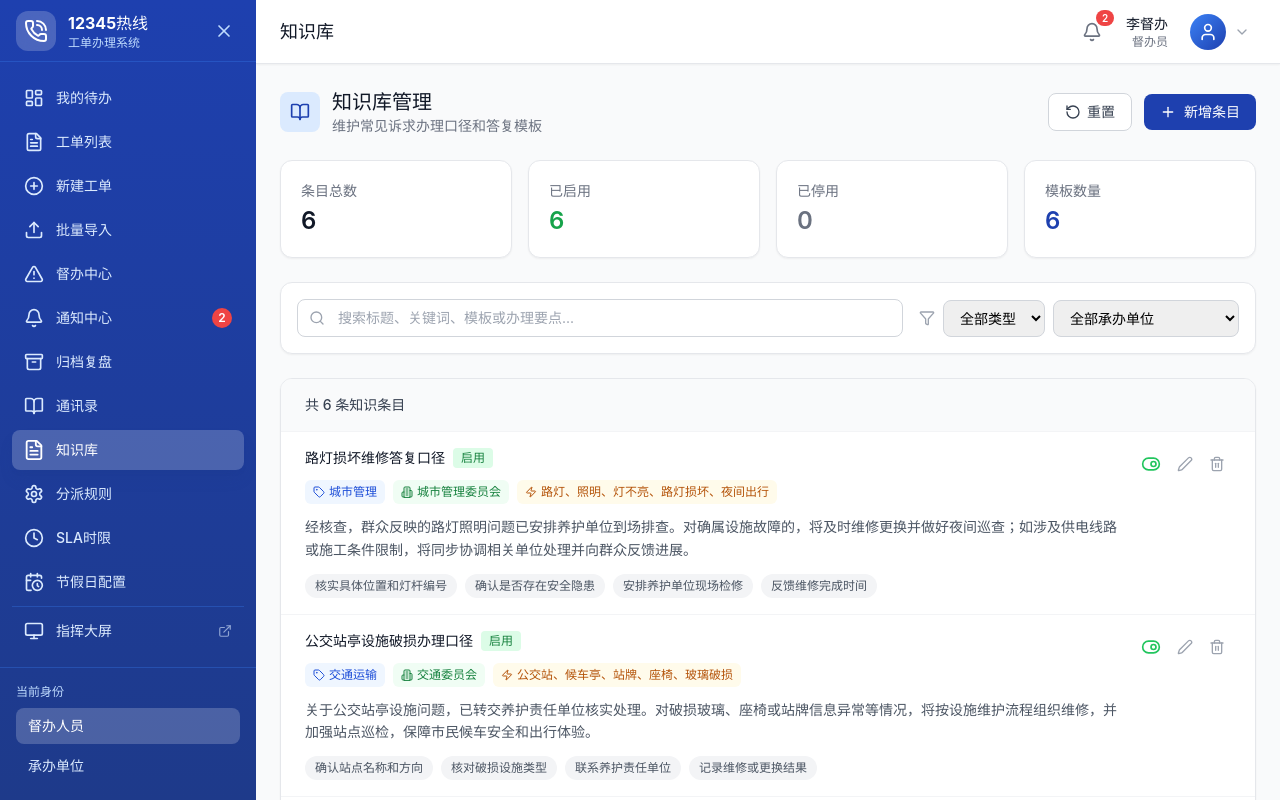
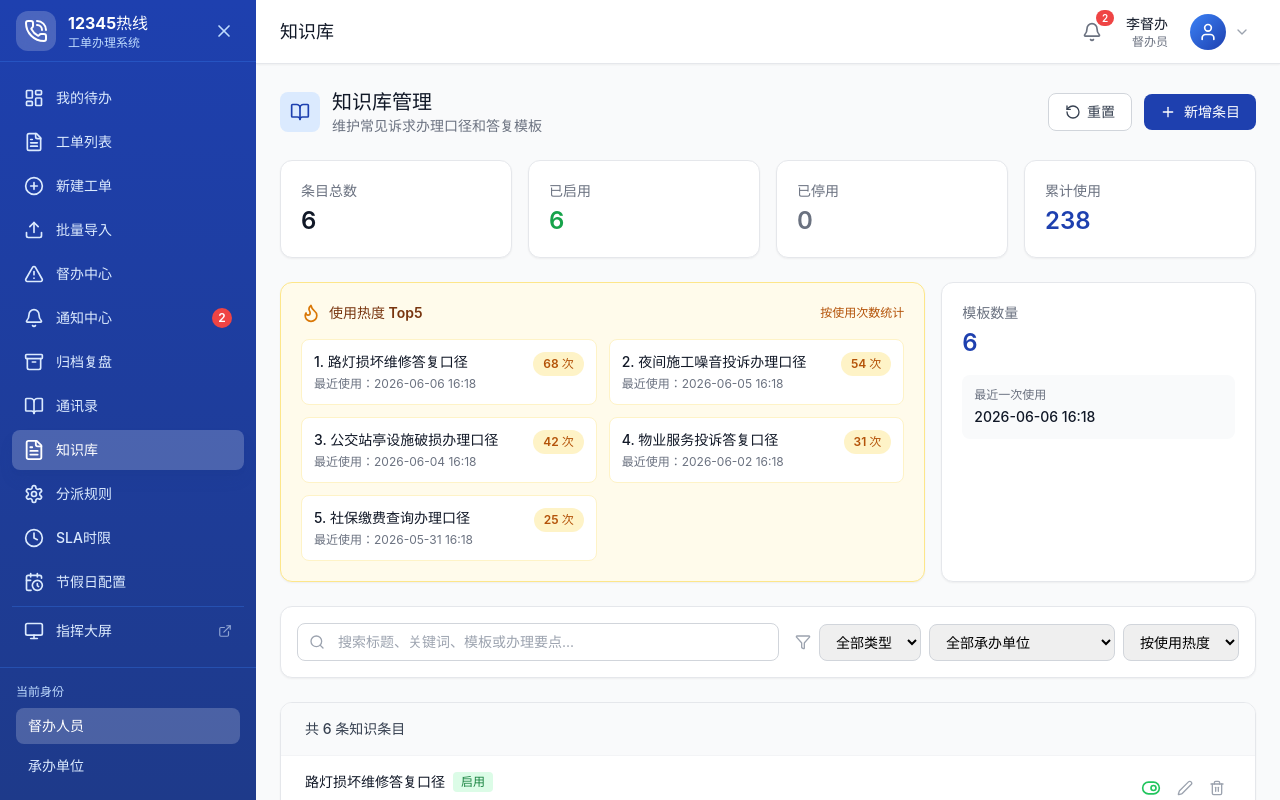
Before and after one commit to aliAjax/yfyy-47-4299881, a React (Vite) app: page /knowledge-base in a window 1280 px wide. Built offline with nearby package versions, Linux system fonts and the light colour scheme.

Commit message:
.2552414705564364:63b9a336ee6fac201eb2e6a00f2c4a6c_6a26cd3e8d9f944d0f933e79.6a277e3ece6f84e80096ea33.6a277e3e51bdff70254e42c3:Trae CN.T(2026/6/9 10:45:18)

```diff
--- a/src/data/mockData.ts
+++ b/src/data/mockData.ts
@@ -608,9 +608,14 @@ function createMockKnowledgeEntry(
   handlerUnit: HandlerUnit,
   replyTemplate: string,
   handlingPoints: string[],
-  enabled: boolean = true
+  enabled: boolean = true,
+  useCount: number = 0,
+  lastUsedDaysAgo?: number
 ): KnowledgeBaseEntry {
   const nowStr = formatDateTime(new Date());
+  const lastUsedTime = typeof lastUsedDaysAgo === 'number'
+    ? formatDateTime(addDays(new Date(), -lastUsedDaysAgo))
+    : undefined;
   return {
     id: generateId(),
     title,
@@ -619,6 +624,8 @@ function createMockKnowledgeEntry(
     handlerUnit,
     replyTemplate,
     handlingPoints,
+    useCount,
+    lastUsedTime,
     enabled,
     createTime: nowStr,
     updateTime: nowStr,
@@ -632,7 +639,10 @@ export const mockKnowledgeBaseEntries: KnowledgeBaseEntry[] = [
     ['路灯', '照明', '灯不亮', '路灯损坏', '夜间出行'],
     '城市管理委员会',
     '经核查，群众反映的路灯照明问题已安排养护单位到场排查。对确属设施故障的，将及时维修更换并做好夜间巡查；如涉及供电线路或施工条件限制，将同步协调相关单位处理并向群众反馈进展。',
-    ['核实具体位置和灯杆编号', '确认是否存在安全隐患', '安排养护单位现场检修', '反馈维修完成时间']
+    ['核实具体位置和灯杆编号', '确认是否存在安全隐患', '安排养护单位现场检修', '反馈维修完成时间'],
+    true,
+    68,
+    1
   ),
   createMockKnowledgeEntry(
     '公交站亭设施破损办理口径',
@@ -640,7 +650,10 @@ export const mockKnowledgeBaseEntries: KnowledgeBaseEntry[] = [
     ['公交站', '候车亭', '站牌', '座椅', '玻璃破损'],
     '交通委员会',
     '关于公交站亭设施问题，已转交养护责任单位核实处理。对破损玻璃、座椅或站牌信息异常等情况，将按设施维护流程组织维修，并加强站点巡检，保障市民候车安全和出行体验。',
-    ['确认站点名称和方向', '核对破损设施类型', '联系养护责任单位', '记录维修或更换结果']
+    ['确认站点名称和方向', '核对破损设施类型', '联系养护责任单位', '记录维修或更换结果'],
+    true,
+    42,
+    3
   ),
   createMockKnowledgeEntry(
     '物业服务投诉答复口径',
@@ -648,7 +661,10 @@ export const mockKnowledgeBaseEntries: KnowledgeBaseEntry[] = [
     ['物业', '电梯', '楼道卫生', '物业服务', '小区管理'],
     '住房和城乡建设委员会',
     '已将群众反映的物业服务问题转属地住建部门核查。将督促物业服务企业按照合同约定履行保洁、维修和秩序维护职责；对整改不到位的，依法依规纳入行业监管并跟踪整改情况。',
-    ['核实小区名称和物业公司', '区分公共区域保洁或设施维修问题', '督促物业限期整改', '保留整改前后材料']
+    ['核实小区名称和物业公司', '区分公共区域保洁或设施维修问题', '督促物业限期整改', '保留整改前后材料'],
+    true,
+    31,
+    5
   ),
   createMockKnowledgeEntry(
     '社保缴费查询办理口径',
@@ -656,7 +672,10 @@ export const mockKnowledgeBaseEntries: KnowledgeBaseEntry[] = [
     ['社保', '缴费', '查询不到', '记录', '社保电话'],
     '人力资源和社会保障局',
     '针对社保缴费记录查询问题，已转社保经办机构核实参保缴费信息。工作人员将根据群众提供的身份信息、缴费时间和参保单位进行核对，并通过电话或线上渠道反馈查询结果及后续办理方式。',
-    ['核实参保人基础信息', '确认缴费月份和参保单位', '排查系统同步或单位申报情况', '告知查询渠道和办理材料']
+    ['核实参保人基础信息', '确认缴费月份和参保单位', '排查系统同步或单位申报情况', '告知查询渠道和办理材料'],
+    true,
+    25,
+    7
   ),
   createMockKnowledgeEntry(
     '夜间施工噪音投诉办理口径',
@@ -664,7 +683,10 @@ export const mockKnowledgeBaseEntries: KnowledgeBaseEntry[] = [
     ['噪音', '噪声', '夜间施工', '扰民', '工地'],
     '生态环境局',
     '群众反映的夜间施工噪声问题已转生态环境执法部门核查。将结合施工许可、作业时段和现场噪声情况进行检查，对违规施工扰民行为依法处置，并督促施工单位优化作业安排。',
-    ['核实噪声发生时间和地点', '检查夜间施工许可情况', '开展现场或联合执法检查', '反馈处置措施和整改要求']
+    ['核实噪声发生时间和地点', '检查夜间施工许可情况', '开展现场或联合执法检查', '反馈处置措施和整改要求'],
+    true,
+    54,
+    2
   ),
   createMockKnowledgeEntry(
     '食品安全投诉答复口径',
@@ -672,7 +694,10 @@ export const mockKnowledgeBaseEntries: KnowledgeBaseEntry[] = [
     ['食品安全', '餐厅', '卫生', '变质', '过期'],
     '市场监督管理局',
     '已将食品安全相关问题转市场监管部门办理。执法人员将对被反映经营主体开展现场检查，重点核查食品原料、加工环境、票证留存和从业人员管理情况；发现违法违规行为的，将依法处理并反馈结果。',
-    ['核实经营主体名称和地址', '保留消费凭证或问题照片', '检查食品安全管理制度', '依法反馈检查处理结果']
+    ['核实经营主体名称和地址', '保留消费凭证或问题照片', '检查食品安全管理制度', '依法反馈检查处理结果'],
+    true,
+    18,
+    12
   ),
 ];
 
--- a/src/pages/KnowledgeBase.tsx
+++ b/src/pages/KnowledgeBase.tsx
@@ -5,11 +5,13 @@ import {
   Building2,
   Edit2,
   Filter,
+  Flame,
   Plus,
   RotateCcw,
   Save,
   Search,
   Tag,
+  TrendingUp,
   ToggleLeft,
   ToggleRight,
   Trash2,
@@ -19,6 +21,8 @@ import {
 import { useKnowledgeBaseStore } from '@/store/useKnowledgeBaseStore';
 import { CATEGORIES, HANDLER_UNITS, HandlerUnit, TicketCategory } from '@/types';
 import { clsx } from 'clsx';
+
+type KnowledgeSortMode = 'updated' | 'useCount' | 'lastUsed';
 
 interface KnowledgeFormData {
   title: string;
@@ -44,12 +48,21 @@ function splitList(value: string) {
   return value.split(/[，,、\n]+/).map(item => item.trim()).filter(Boolean);
 }
 
+function getTimeValue(value?: string) {
+  return value ? new Date(value).getTime() : 0;
+}
+
+function formatLastUsed(value?: string) {
+  return value || '未使用';
+}
+
 export default function KnowledgeBase() {
   const { entries, addEntry, updateEntry, deleteEntry, toggleEntry, resetEntries } = useKnowledgeBaseStore();
 
   const [searchText, setSearchText] = useState('');
   const [filterCategory, setFilterCategory] = useState<TicketCategory | ''>('');
   const [filterUnit, setFilterUnit] = useState<HandlerUnit | ''>('');
+  const [sortMode, setSortMode] = useState<KnowledgeSortMode>('useCount');
   const [showModal, setShowModal] = useState(false);
   const [editingId, setEditingId] = useState<string | null>(null);
   const [formData, setFormData] = useState<KnowledgeFormData>(initialFormData);
@@ -69,15 +82,41 @@ export default function KnowledgeBase() {
       if (filterCategory && entry.category !== filterCategory) return false;
       if (filterUnit && entry.handlerUnit !== filterUnit) return false;
       return true;
-    }).sort((a, b) => Number(b.enabled) - Number(a.enabled) || new Date(b.updateTime).getTime() - new Date(a.updateTime).getTime());
-  }, [entries, filterCategory, filterUnit, searchText]);
+    }).sort((a, b) => {
+      const enabledSort = Number(b.enabled) - Number(a.enabled);
+      if (enabledSort !== 0) return enabledSort;
 
-  const stats = useMemo(() => ({
-    total: entries.length,
-    enabled: entries.filter(entry => entry.enabled).length,
-    disabled: entries.filter(entry => !entry.enabled).length,
-    templates: entries.filter(entry => entry.replyTemplate.trim()).length,
-  }), [entries]);
+      if (sortMode === 'useCount') {
+        return (b.useCount ?? 0) - (a.useCount ?? 0) || getTimeValue(b.lastUsedTime) - getTimeValue(a.lastUsedTime);
+      }
+      if (sortMode === 'lastUsed') {
+        return getTimeValue(b.lastUsedTime) - getTimeValue(a.lastUsedTime) || (b.useCount ?? 0) - (a.useCount ?? 0);
+      }
+      return new Date(b.updateTime).getTime() - new Date(a.updateTime).getTime();
+    });
+  }, [entries, filterCategory, filterUnit, searchText, sortMode]);
+
+  const hotEntries = useMemo(
+    () => [...entries]
+      .filter(entry => (entry.useCount ?? 0) > 0)
+      .sort((a, b) => (b.useCount ?? 0) - (a.useCount ?? 0) || getTimeValue(b.lastUsedTime) - getTimeValue(a.lastUsedTime))
+      .slice(0, 5),
+    [entries]
+  );
+
+  const stats = useMemo(() => {
+    const totalUseCount = entries.reduce((sum, entry) => sum + (entry.useCount ?? 0), 0);
+    const recentlyUsedEntry = [...entries].sort((a, b) => getTimeValue(b.lastUsedTime) - getTimeValue(a.lastUsedTime))[0];
+
+    return {
+      total: entries.length,
+      enabled: entries.filter(entry => entry.enabled).length,
+      disabled: entries.filter(entry => !entry.enabled).length,
+      templates: entries.filter(entry => entry.replyTemplate.trim()).length,
+      totalUseCount,
+      recentlyUsedTime: recentlyUsedEntry?.lastUsedTime,
+    };
+  }, [entries]);
 
   const handleOpenAdd = () => {
     setEditingId(null);
@@ -188,8 +227,51 @@ export default function KnowledgeBase() {
           <p className="mt-1 text-2xl font-semibold text-gray-500">{stats.disabled}</p>
         </div>
         <div className="rounded-xl border border-gray-200 bg-white p-5 shadow-sm">
+          <p className="text-sm text-gray-500">累计使用</p>
+          <p className="mt-1 text-2xl font-semibold text-primary-600">{stats.totalUseCount}</p>
+        </div>
+      </div>
+
+      <div className="grid grid-cols-1 gap-4 lg:grid-cols-3">
+        <div className="rounded-xl border border-amber-200 bg-amber-50 p-5 shadow-sm lg:col-span-2">
+          <div className="mb-4 flex items-center justify-between">
+            <div className="flex items-center gap-2">
+              <Flame className="h-5 w-5 text-amber-600" />
+              <h3 className="text-sm font-semibold text-amber-900">使用热度 Top5</h3>
+            </div>
+            <span className="text-xs text-amber-700">按使用次数统计</span>
+          </div>
+          {hotEntries.length === 0 ? (
+            <p className="rounded-lg border border-dashed border-amber-200 bg-white/60 py-6 text-center text-sm text-amber-700">
+              暂无模板使用记录
+            </p>
+          ) : (
+            <div className="grid grid-cols-1 gap-3 md:grid-cols-2">
+              {hotEntries.map((entry, index) => (
+                <div key={entry.id} className="rounded-lg border border-amber-100 bg-white p-3">
+                  <div className="flex items-start justify-between gap-3">
+                    <div className="min-w-0">
+                      <p className="truncate text-sm font-medium text-gray-900">
+                        {index + 1}. {entry.title}
+                      </p>
+                      <p className="mt-1 text-xs text-gray-500">最近使用：{formatLastUsed(entry.lastUsedTime)}</p>
+                    </div>
+                    <span className="flex-shrink-0 rounded-full bg-amber-100 px-2.5 py-1 text-xs font-semibold text-amber-700">
+                      {entry.useCount ?? 0} 次
+                    </span>
+                  </div>
+                </div>
+              ))}
+            </div>
+          )}
+        </div>
+        <div className="rounded-xl border border-gray-200 bg-white p-5 shadow-sm">
           <p className="text-sm text-gray-500">模板数量</p>
           <p className="mt-1 text-2xl font-semibold text-primary-600">{stats.templates}</p>
+          <div className="mt-4 rounded-lg bg-gray-50 p-3">
+            <p className="text-xs text-gray-500">最近一次使用</p>
+            <p className="mt-1 text-sm font-medium text-gray-900">{formatLastUsed(stats.recentlyUsedTime)}</p>
+          </div>
         </div>
       </div>
 
@@ -228,6 +310,15 @@ export default function KnowledgeBase() {
               {HANDLER_UNITS.map(unit => (
                 <option key={unit} value={unit}>{unit}</option>
               ))}
+            </select>
+            <select
+              value={sortMode}
+              onChange={(e) => setSortMode(e.target.value as KnowledgeSortMode)}
+              className="rounded-lg border border-gray-300 px-3 py-2 text-sm transition-all focus:border-primary-500 focus:outline-none focus:ring-2 focus:ring-primary-500/20"
+            >
+              <option value="useCount">按使用热度</option>
+              <option value="lastUsed">按最近使用</option>
+              <option value="updated">按更新时间</option>
             </select>
           </div>
         </div>
@@ -274,6 +365,13 @@ export default function KnowledgeBase() {
                       <span className="inline-flex items-center space-x-1 rounded-md bg-amber-50 px-2 py-1 text-xs text-amber-700">
                         <Zap className="h-3 w-3" />
                         <span>{entry.keywords.join('、')}</span>
+                      </span>
+                      <span className="inline-flex items-center space-x-1 rounded-md bg-rose-50 px-2 py-1 text-xs text-rose-700">
+                        <TrendingUp className="h-3 w-3" />
+                        <span>使用 {entry.useCount ?? 0} 次</span>
+                      </span>
+                      <span className="inline-flex items-center rounded-md bg-gray-100 px-2 py-1 text-xs text-gray-600">
+                        最近使用：{formatLastUsed(entry.lastUsedTime)}
                       </span>
                     </div>
                     <p className="mt-3 line-clamp-2 text-sm leading-relaxed text-gray-600">
--- a/src/pages/NewTicket.tsx
+++ b/src/pages/NewTicket.tsx
@@ -39,7 +39,7 @@ export default function NewTicket() {
   const { getOnDutyContact, getContactsByUnit } = useContactStore();
   const { getEnabledRules } = useDispatchRuleStore();
   const { getEnabledRules: getEnabledSLARules } = useSLARuleStore();
-  const { searchEntries } = useKnowledgeBaseStore();
+  const { searchEntries, incrementUseCount } = useKnowledgeBaseStore();
   const { calculateDeadline } = useWorkday();
 
   const [formData, setFormData] = useState({
@@ -216,6 +216,7 @@ export default function NewTicket() {
 
   const applyKnowledgeEntry = (match: KnowledgeMatchResult) => {
     const { entry } = match;
+    incrementUseCount(entry.id);
     setFormData(prev => {
       const templateText = `\n\n【知识库模板】${entry.replyTemplate}`;
       return {
--- a/src/pages/TicketDetail.tsx
+++ b/src/pages/TicketDetail.tsx
@@ -66,7 +66,7 @@ export default function TicketDetail() {
     archiveTicket
   } = useTicketStore();
   const { getOnDutyContact, getContactsByUnit } = useContactStore();
-  const { searchEntries } = useKnowledgeBaseStore();
+  const { searchEntries, incrementUseCount } = useKnowledgeBaseStore();
   const markTicketNotificationsAsRead = useNotificationStore(state => state.markTicketNotificationsAsRead);
   const { getRiskLevel, getDeadlineLabel } = useWorkday();
 
@@ -131,10 +131,6 @@ export default function TicketDetail() {
   const pendingCollaborations = collaborationRecords.filter(record => record.status !== 'completed');
   const completedCollaborations = collaborationRecords.filter(record => record.status === 'completed');
   const isPrimaryHandler = currentRole === 'handler' && (!currentUnit || ticket.handlerUnit === currentUnit);
-  const myCollaborationRecords = currentRole === 'handler' && currentUnit
-    ? collaborationRecords.filter(record => record.unit === currentUnit)
-    : [];
-  const canWorkAsCollaborator = myCollaborationRecords.some(record => record.status !== 'completed');
   const canPrimaryHandle = currentRole === 'handler' && isPrimaryHandler;
   const availableCollaborationUnits = HANDLER_UNITS.filter(unit =>
     unit !== ticket.handlerUnit && !collaborationRecords.some(record => record.unit === unit)
@@ -197,7 +193,8 @@ export default function TicketDetail() {
   };
 
   const applyResultKnowledgeEntry = (match: KnowledgeMatchResult) => {
-    const { replyTemplate } = match.entry;
+    const { id: entryId, replyTemplate } = match.entry;
+    incrementUseCount(entryId);
     setResultText(prev => {
       if (prev.includes(replyTemplate)) return prev;
       return `${prev.trim()}${prev.trim() ? '\n\n' : ''}${replyTemplate}`;
--- a/src/store/useKnowledgeBaseStore.ts
+++ b/src/store/useKnowledgeBaseStore.ts
@@ -4,6 +4,8 @@ import { HandlerUnit, KnowledgeBaseEntry, TicketCategory } from '@/types';
 import { mockKnowledgeBaseEntries } from '@/data/mockData';
 import { generateId, formatDateTime } from '@/utils/date';
 import { matchKnowledgeEntries, validateKnowledgeEntry } from '@/utils/knowledgeBase';
+
+type KnowledgeBaseEntryPayload = Omit<KnowledgeBaseEntry, 'id' | 'createTime' | 'updateTime' | 'useCount' | 'lastUsedTime'>;
 
 interface KnowledgeBaseState {
   entries: KnowledgeBaseEntry[];
@@ -19,8 +21,9 @@ interface KnowledgeBaseState {
     handlerUnit?: HandlerUnit | '';
   }) => ReturnType<typeof matchKnowledgeEntries>;
 
-  addEntry: (entry: Omit<KnowledgeBaseEntry, 'id' | 'createTime' | 'updateTime'>) => { success: boolean; errors: string[] };
+  addEntry: (entry: KnowledgeBaseEntryPayload) => { success: boolean; errors: string[] };
   updateEntry: (id: string, updates: Partial<KnowledgeBaseEntry>) => { success: boolean; errors: string[] };
+  incrementUseCount: (id: string) => void;
   deleteEntry: (id: string) => void;
   toggleEntry: (id: string) => void;
   resetEntries: () => void;
@@ -49,6 +52,7 @@ export const useKnowledgeBaseStore = create<KnowledgeBaseState>()(
         const newEntry: KnowledgeBaseEntry = {
           ...entryData,
           id: generateId(),
+          useCount: 0,
           createTime: now,
           updateTime: now,
         };
@@ -81,6 +85,21 @@ export const useKnowledgeBaseStore = create<KnowledgeBaseState>()(
         return { success: true, errors: [] };
       },
 
+      incrementUseCount: (id) => {
+        const now = formatDateTime(new Date());
+        set((state) => ({
+          entries: state.entries.map(entry =>
+            entry.id === id
+              ? {
+                  ...entry,
+                  useCount: (entry.useCount ?? 0) + 1,
+                  lastUsedTime: now,
+                }
+              : entry
+          ),
+        }));
+      },
+
       deleteEntry: (id) => {
         set((state) => ({
           entries: state.entries.filter(entry => entry.id !== id),
--- a/src/types/index.ts
+++ b/src/types/index.ts
@@ -322,6 +322,8 @@ export interface KnowledgeBaseEntry {
   handlerUnit: HandlerUnit;
   replyTemplate: string;
   handlingPoints: string[];
+  useCount: number;
+  lastUsedTime?: string;
   enabled: boolean;
   createTime: string;
   updateTime: string;
--- a/src/utils/knowledgeBase.ts
+++ b/src/utils/knowledgeBase.ts
@@ -94,7 +94,7 @@ export function getKnowledgeMatchReasonText(result: KnowledgeMatchResult): strin
 }
 
 export function validateKnowledgeEntry(
-  entry: Omit<KnowledgeBaseEntry, 'id' | 'createTime' | 'updateTime'>
+  entry: Omit<KnowledgeBaseEntry, 'id' | 'createTime' | 'updateTime' | 'useCount' | 'lastUsedTime'>
 ): string[] {
   const errors: string[] = [];
 
```
